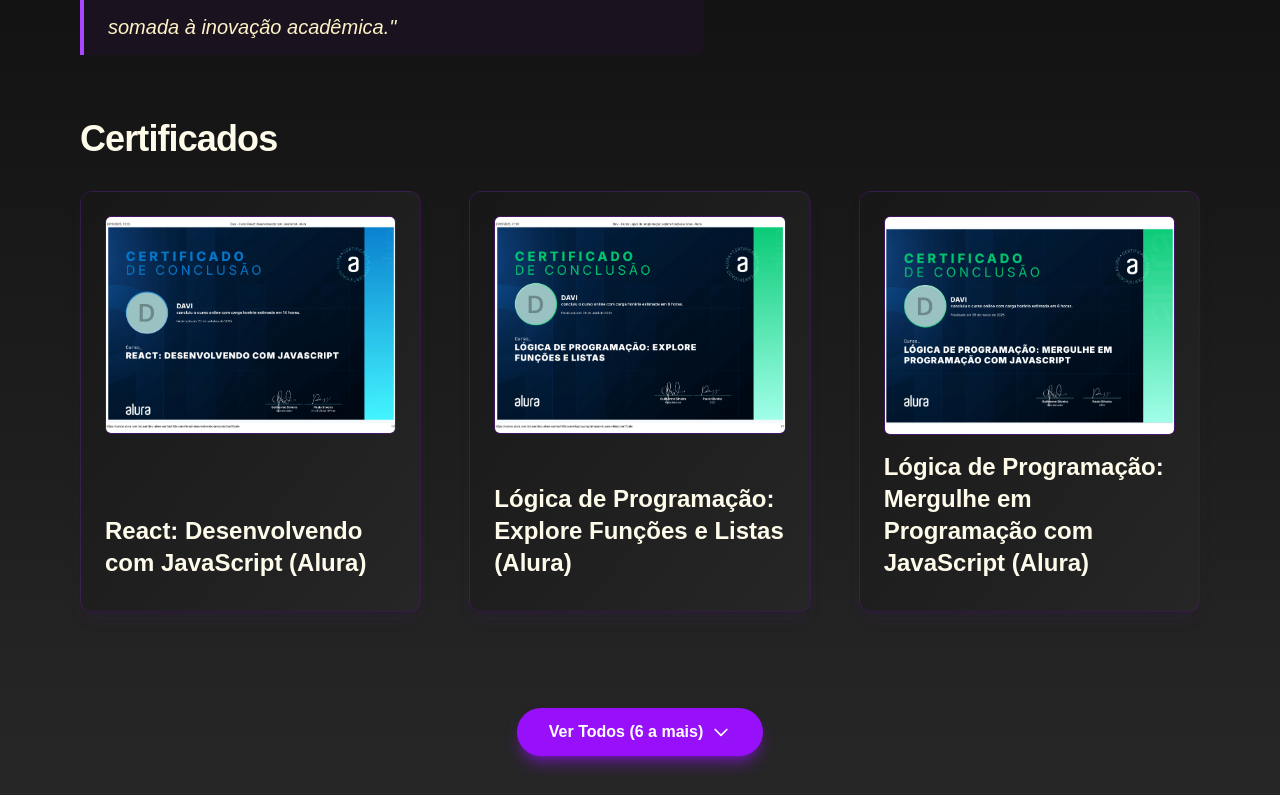
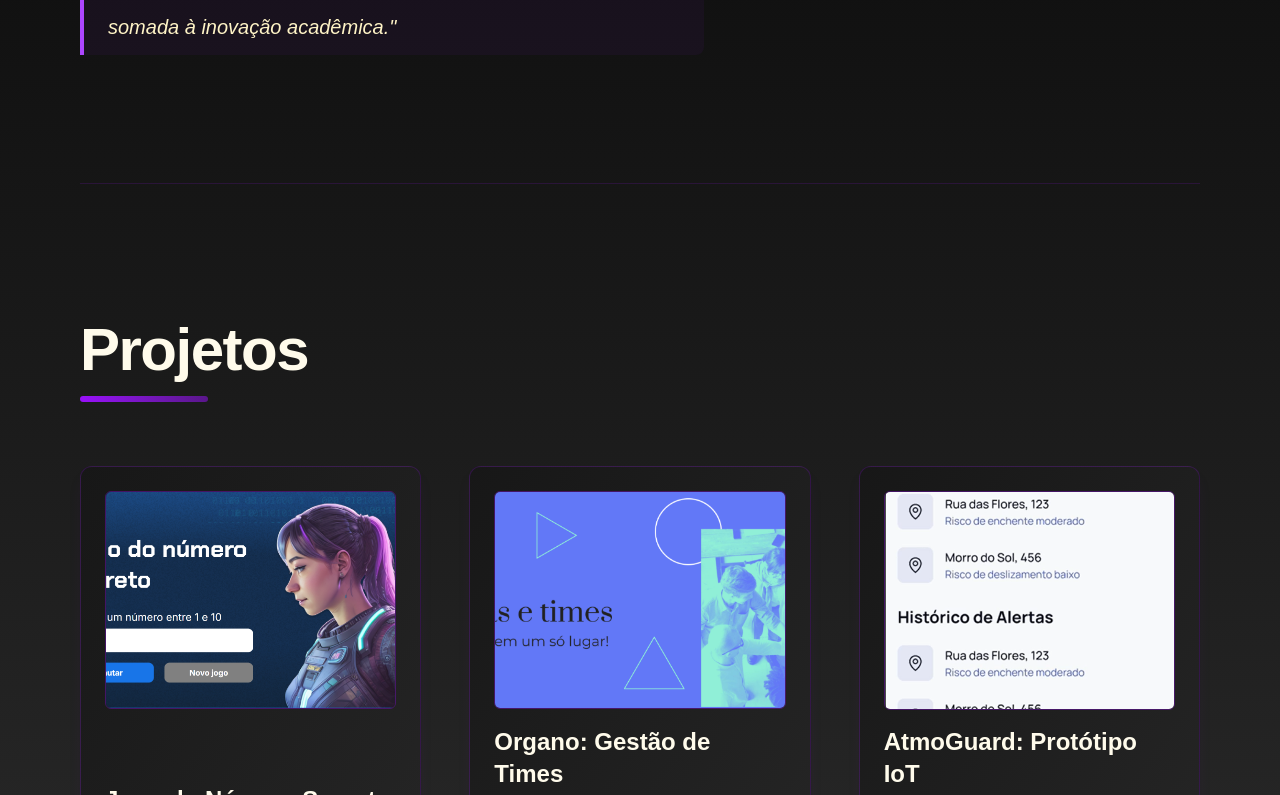
Before and after one commit to DaviAlves06/portfolio, a Next.js app: page / in a window 1280 px wide. Shown: the part 1685-2480 px from the top of the page. Built offline with nearby package versions, Linux system fonts and the light colour scheme.

Commit message:
pfp / certificates and projects sequence update

```diff
--- a/app/page.js
+++ b/app/page.js
@@ -41,7 +41,7 @@
 
               {/* Imagem de Perfil */}
               <img
-                  src="\imagens\WhatsApp Image 2025-11-28 at 07.42.51.jpeg"
+                  src="\imagens\pfp.jpeg"
                   alt="Davi Alves - Foto de Perfil"
                   className="rounded-full border-4 border-purple-500 h-40 w-40 sm:h-52 sm:w-52 object-cover
                             shadow-2xl shadow-purple-500/50 hover:shadow-3xl hover:shadow-purple-500 active:shadow-3xl active:shadow-purple-500
@@ -65,8 +65,6 @@
 
       <AboutMe data-aos='fade-up' data-aos-delay='0' />
 
-      <Projects data-aos='fade-up' data-aos-delay='0' />
-
       <Contacts data-aos='fade-up' data-aos-delay='0' />
 
     </div>
--- a/components/AboutMe/AboutMe.js
+++ b/components/AboutMe/AboutMe.js
@@ -2,6 +2,7 @@
 
 import Card from "../Card/Card";
 import React, { useState } from "react";
+import Projects from "../Projects/Projects";
 
 const AboutMe = (props) => {
 
@@ -91,10 +92,18 @@
 
       </div>
 
+      <div className="mt-32 border-t border-purple-900/30 pt-10"></div>
+
+    <Projects data-aos='fade-up' data-aos-delay='0' />
+
       {/* Aba de Certificados */}
-      <h3 className="text-3xl md:text-4xl font-bold text-amber-50 mb-8 mt-16 tracking-tight">
-          Certificados
-      </h3>
+      <div className="flex flex-col mb-16">
+        <h2 className="text-5xl md:text-6xl font-bold text-amber-50 mb-4 tracking-tight">
+            Certificados
+        </h2>
+
+        <div className="h-1.5 w-32 bg-gradient-to-r from-purple-600 to-purple-900 rounded-full"></div>
+      </div>
 
       <div className="grid grid-cols-1 lg:grid-cols-3 gap-12 items-stretch">
         {allCertificates.slice(0, MAX_CERTIFICATES).map((cert, index) => (
--- a/components/Projects/Projects.js
+++ b/components/Projects/Projects.js
@@ -3,9 +3,9 @@
 const Projects = () => {
     return(
 
-        <section
+       <div
             id="Projetos"
-            className="flex flex-col w-full py-24 px-6 md:px-20 max-w-7xl mx-auto scroll-mt-24"
+            className="flex flex-col w-full py-24 scroll-mt-24"
             data-aos='fade-up'
         >
 
@@ -32,7 +32,7 @@
 
             <div className="mt-32 border-t border-purple-900/30 pt-10"></div>
 
-        </section>
+        </div>
     )
 }
 
```
Also changed, not shown: public/imagens/WhatsApp Image 2025-11-28 at 07.42.51.jpeg (deleted), public/imagens/pfp.jpeg (added).
